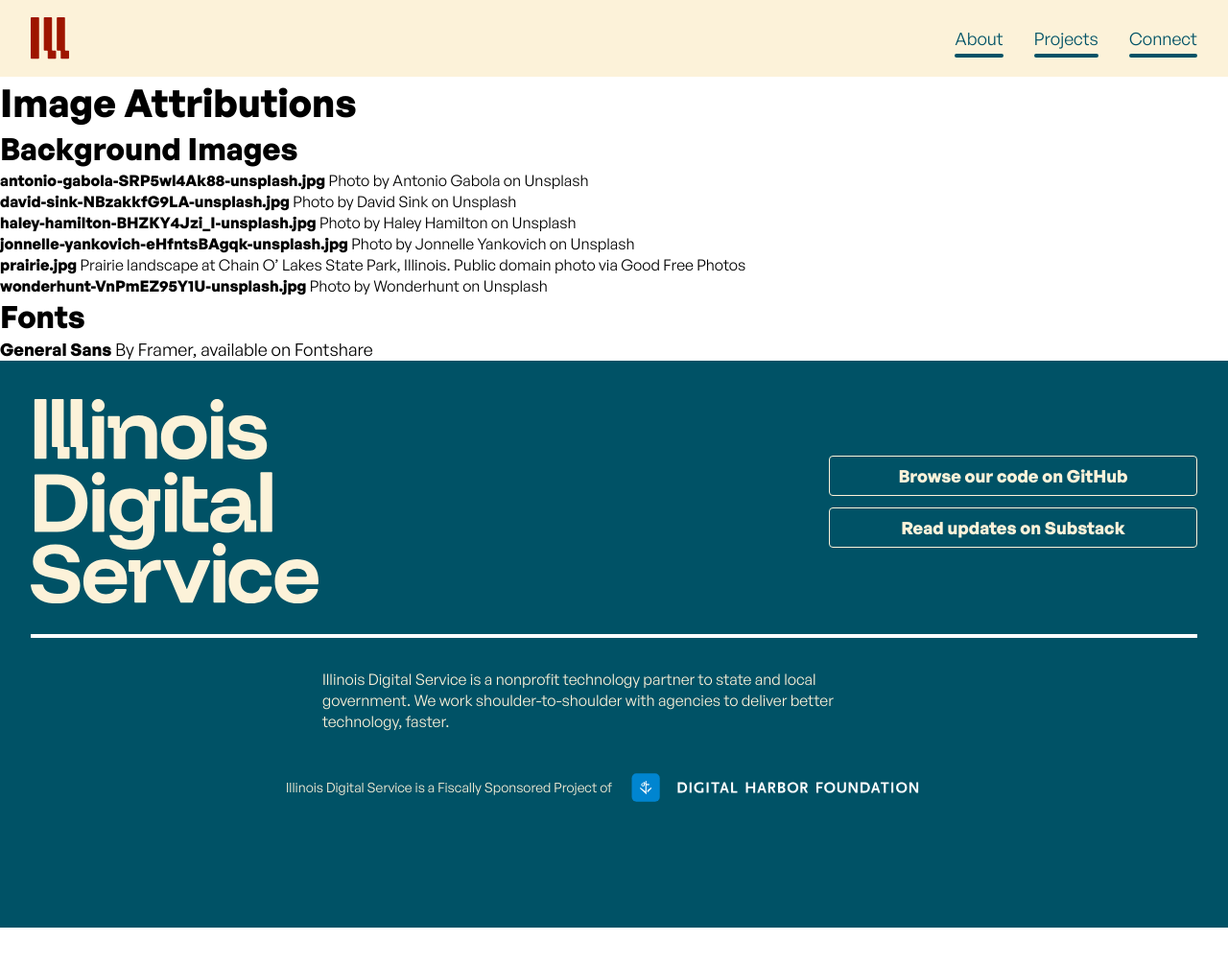
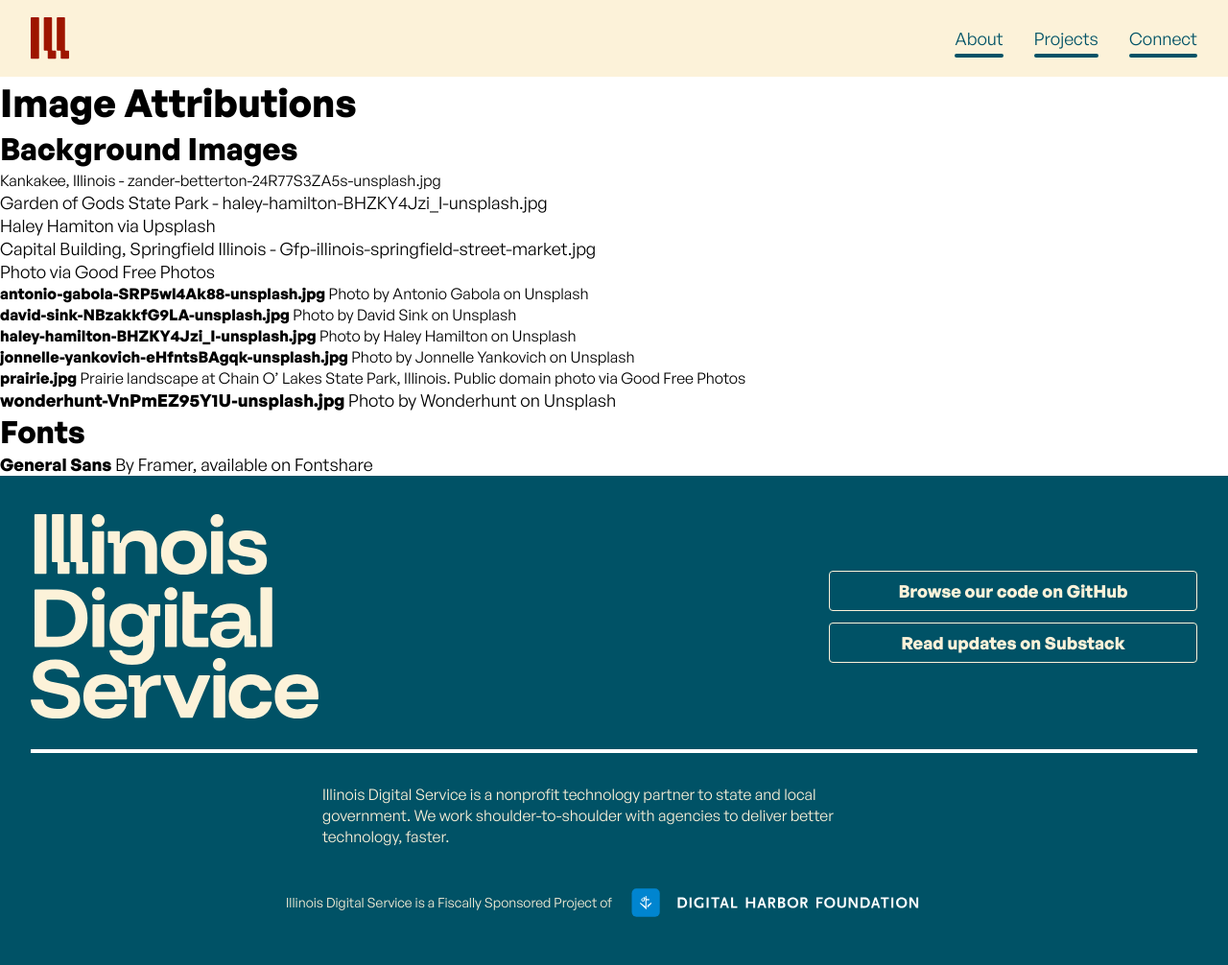
Before and after one commit to Illinois-Digital-Service/ilds-website, a Jekyll site: the page built from docs/attribution.md, in a window 1280 px wide and 1087 px high. Shown: the top 1006 px of the window at 96% size. Built offline with Jekyll 4.4.1, drawn with Linux system fonts in a browser that asks for light colours; some web fonts are replaced; our own code applies the rules of GitHub Pages for plain Markdown files.

Commit message:
Add more img attributions
+ Also move the attributions folder to docs since right now it's more about record
keeping and we're not styling it up and serving it as a webpage yet

```diff
--- a/attribution.md
+++ b/docs/attribution.md
@@ -1,6 +1,14 @@
 # Image Attributions
 
 ## Background Images
+
+- Kankakee, Illinois - zander-betterton-24R77S3ZA5s-unsplash.jpg
+
+- Garden of Gods State Park - haley-hamilton-BHZKY4Jzi_I-unsplash.jpg
+  - [Haley Hamiton via Upsplash](https://unsplash.com/@haleywayphotography)
+
+- Capital Building, Springfield Illinois - Gfp-illinois-springfield-street-market.jpg
+   - Photo via Good Free Photos
 
 - **antonio-gabola-SRP5wl4Ak88-unsplash.jpg**
   Photo by [Antonio Gabola](https://unsplash.com/@antoniogabola) on [Unsplash](https://unsplash.com)
```
